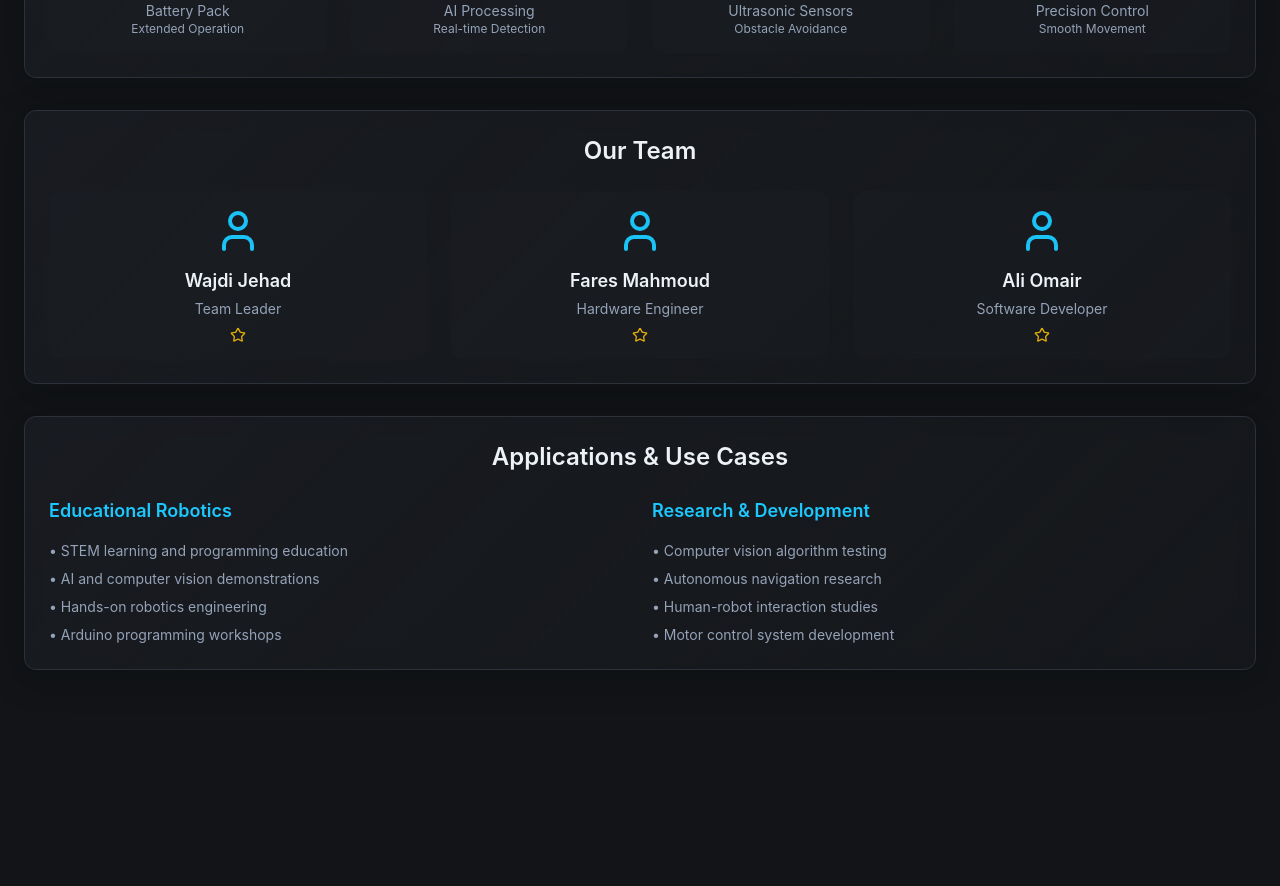
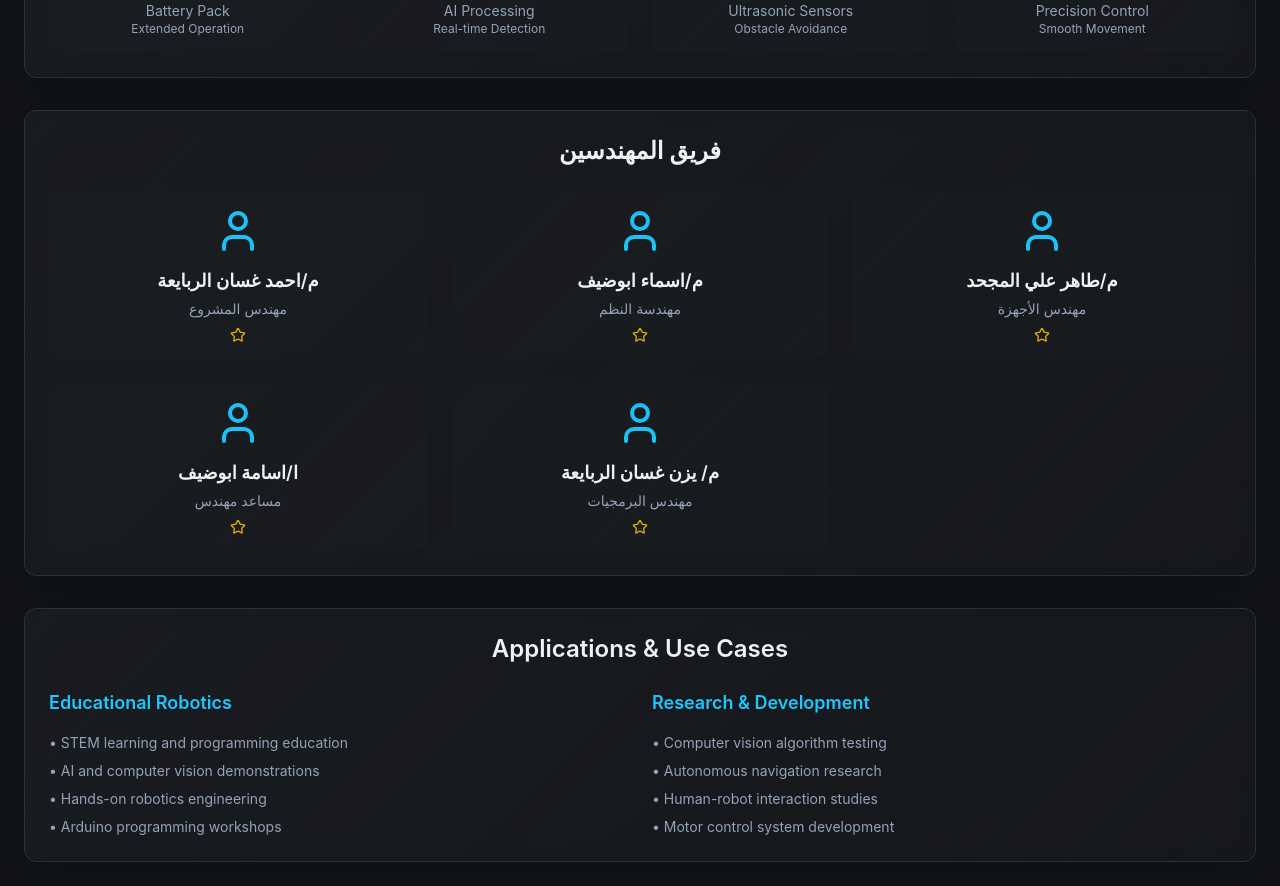
Before and after one commit to farespokemon1-beep/husky-face-drive, a React (Vite) app: page / in a window 1280 px wide. Shown: the part 1400-2286 px from the top of the page. Before the commit the page ends 2094 px from the top, so only its background shows below. Built offline with nearby package versions, Linux system fonts and the light colour scheme.

Commit message:
Add engineers to project
Added engineer names to the project with a new icon.

```diff
--- a/src/pages/RobotDashboard.tsx
+++ b/src/pages/RobotDashboard.tsx
@@ -185,24 +185,36 @@ const RobotDashboard = () => {
       {/* Team Section */}
       <Card className="glass panel-shadow border-border/50 mb-8">
         <div className="p-6">
-          <h3 className="text-2xl font-semibold mb-6 text-center text-foreground">Our Team</h3>
-          <div className="grid grid-cols-1 md:grid-cols-3 gap-6">
+          <h3 className="text-2xl font-semibold mb-6 text-center text-foreground">فريق المهندسين</h3>
+          <div className="grid grid-cols-1 md:grid-cols-2 lg:grid-cols-3 gap-6">
             <div className="text-center p-4 bg-muted/20 rounded-lg">
               <User className="h-12 w-12 text-primary mx-auto mb-3 animate-pulse" />
-              <h4 className="font-semibold text-lg mb-1">Wajdi Jehad</h4>
-              <p className="text-sm text-muted-foreground">Team Leader</p>
+              <h4 className="font-semibold text-lg mb-1">م/احمد غسان الربايعة</h4>
+              <p className="text-sm text-muted-foreground">مهندس المشروع</p>
               <Star className="h-4 w-4 text-yellow-500 mx-auto mt-2 animate-pulse" />
             </div>
             <div className="text-center p-4 bg-muted/20 rounded-lg">
               <User className="h-12 w-12 text-primary mx-auto mb-3 animate-pulse" />
-              <h4 className="font-semibold text-lg mb-1">Fares Mahmoud</h4>
-              <p className="text-sm text-muted-foreground">Hardware Engineer</p>
+              <h4 className="font-semibold text-lg mb-1">م/اسماء ابوضيف</h4>
+              <p className="text-sm text-muted-foreground">مهندسة النظم</p>
               <Star className="h-4 w-4 text-yellow-500 mx-auto mt-2 animate-pulse" />
             </div>
             <div className="text-center p-4 bg-muted/20 rounded-lg">
               <User className="h-12 w-12 text-primary mx-auto mb-3 animate-pulse" />
-              <h4 className="font-semibold text-lg mb-1">Ali Omair</h4>
-              <p className="text-sm text-muted-foreground">Software Developer</p>
+              <h4 className="font-semibold text-lg mb-1">م/طاهر علي المجحد</h4>
+              <p className="text-sm text-muted-foreground">مهندس الأجهزة</p>
+              <Star className="h-4 w-4 text-yellow-500 mx-auto mt-2 animate-pulse" />
+            </div>
+            <div className="text-center p-4 bg-muted/20 rounded-lg">
+              <User className="h-12 w-12 text-primary mx-auto mb-3 animate-pulse" />
+              <h4 className="font-semibold text-lg mb-1">ا/اسامة ابوضيف</h4>
+              <p className="text-sm text-muted-foreground">مساعد مهندس</p>
+              <Star className="h-4 w-4 text-yellow-500 mx-auto mt-2 animate-pulse" />
+            </div>
+            <div className="text-center p-4 bg-muted/20 rounded-lg">
+              <User className="h-12 w-12 text-primary mx-auto mb-3 animate-pulse" />
+              <h4 className="font-semibold text-lg mb-1">م/ يزن غسان الربايعة</h4>
+              <p className="text-sm text-muted-foreground">مهندس البرمجيات</p>
               <Star className="h-4 w-4 text-yellow-500 mx-auto mt-2 animate-pulse" />
             </div>
           </div>
```
Also changed, not shown: src/assets/engineering-team-icon.png (added).
